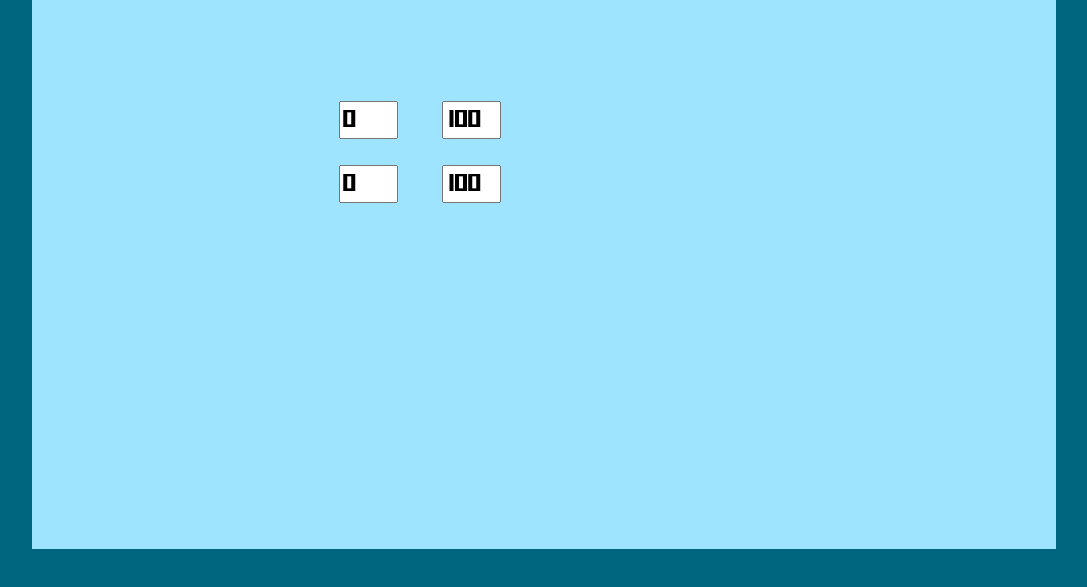
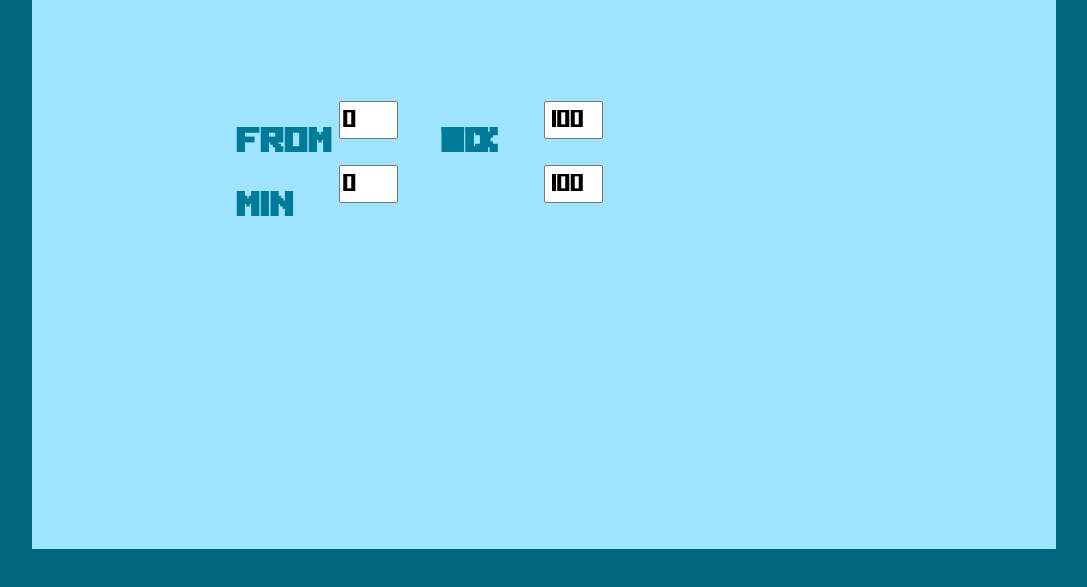
Before and after one commit to benjaminFoldoy/benjaminFoldoy-github.io, a plain HTML site: page NumberSoringAlgorythm.html in a window 1280 px wide. Shown: the part 171-758 px from the top of the page, without its empty margins (96-1183 px from the left). Drawn offline with Linux system fonts and the light colour scheme.

Commit message:
Update NumberSoringAlgorythm.html

```diff
--- a/NumberSoringAlgorythm.html
+++ b/NumberSoringAlgorythm.html
@@ -16,10 +16,14 @@
     <div style="width: 80%; height: 80%; left: 10%; top: 10%; background-color: #9FE4FF; position: absolute; z-index: 1; box-shadow: 100px, 100px;">
         <h1 style="left: 20%; position: absolute;">NUMBER SORTING ALGORYTHM</h1>
 
+        <h2 style="font-family: Beans; left: 20%; top: 30%; position: absolute;">FROM</h2>
         <input type="text" id="From" value="0" style="width: 5%; height: 5%; font-family: Beans; left: 30%; top: 30%; position: absolute;">
-        <input type="text" id="To" value="100" style="width: 5%; height: 5%; font-family: Beans; left: 40%; top: 30%; position: absolute;">
+        <h2 style="font-family: Beans; left: 40%; top: 30%; position: absolute;">TO</h2>
+        <input type="text" id="To" value="100" style="width: 5%; height: 5%; font-family: Beans; left: 50%; top: 30%; position: absolute;">
+        <h2 style="font-family: Beans; left: 20%; top: 40%; position: absolute;">MIN</h2>
         <input type="text" id="Min" value="0" style="width: 5%; height: 5%; font-family: Beans; left: 30%; top: 40%; position: absolute;">
-        <input type="text" id="Max" value="100" style="width: 5%; height: 5%; font-family: Beans; left: 40%; top: 40%; position: absolute;">
+        <h2 style="font-family: Beans; left: 40%; top: 30%; position: absolute;">MIX</h2>
+        <input type="text" id="Max" value="100" style="width: 5%; height: 5%; font-family: Beans; left: 50%; top: 40%; position: absolute;">
     </div>
 </body>
 <script>
```
